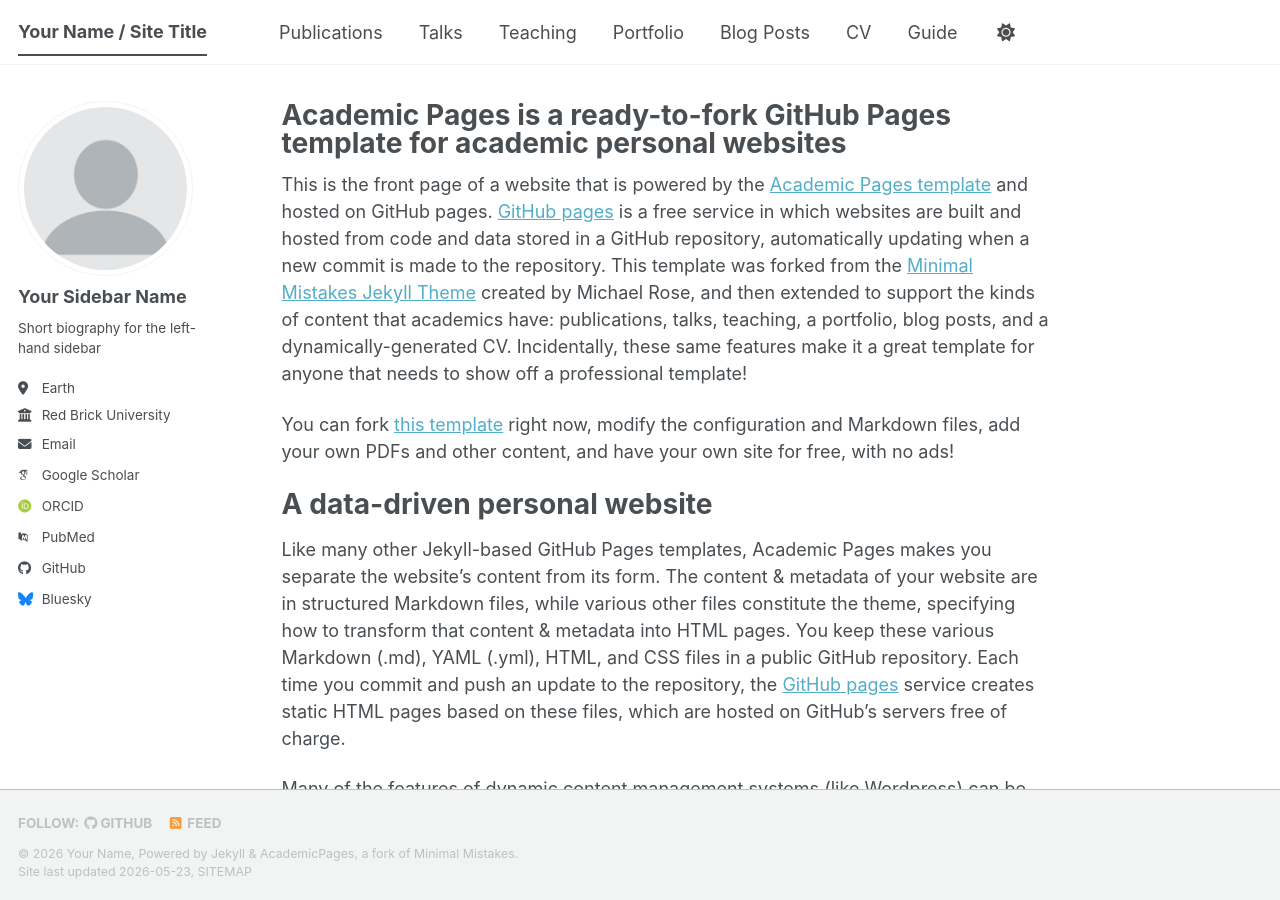
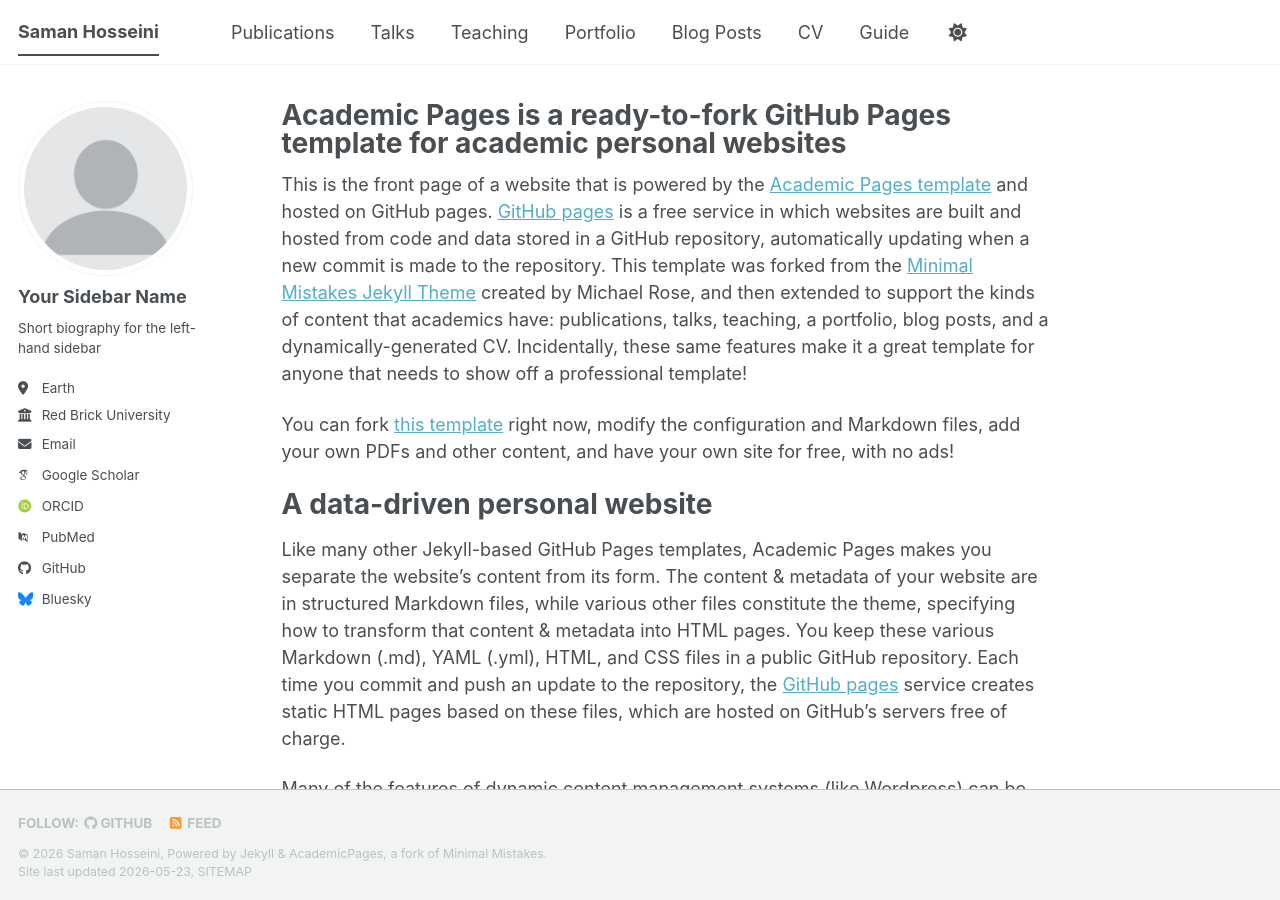
Before and after one commit to Saman-Hoss/Saman-Hoss.github.io, a Jekyll site: the page built from _pages/about.md, in a window 1280 px wide and 900 px high. Built offline with Jekyll 4.4.1, drawn with Linux system fonts in a browser that asks for light colours; some web fonts are replaced; a script bundle is joined from its source files by our own code; library files that are not in the unit come from our copies.

Commit message:
Update site title and author information

```diff
--- a/_config.yml
+++ b/_config.yml
@@ -9,14 +9,14 @@
 # Basic Site Settings
 locale                   : "en-US"
 site_theme               : "default" # The available themes options are "default", "air", "sunrise", "mint", "dirt" and "contrast"
-title                    : "Your Name / Site Title"
+title                    : "Saman Hosseini"
 title_separator          : "-"
-name                     : &name "Your Name"
-description              : &description "Your Name's academic portfolio"   # Update this with a general description of your site, this is the default if not overridden by a page
-url                      : https://academicpages.github.io # The base hostname & protocol for your site e.g. "https://[your GitHub username].github.io",
+name                     : &name "Saman Hosseini"
+description              : &description "Saman Hosseini's academic portfolio"   # Update this with a general description of your site, this is the default if not overridden by a page
+url                      : https://Saman-Hoss.github.io # The base hostname & protocol for your site e.g. "https://[your GitHub username].github.io",
                                                            # or if you already have some other page hosted on Github then use "https://[your GitHub username].github.io/[Your Repo Name]"
 baseurl                  : "" # the subpath of your site, e.g. "/blog"
-repository               : "academicpages/academicpages.github.io"
+repository               : "Saman-Hoss/Saman-Hoss.github.io"
 
 # Site Author - The following control what appear as part of the author content on the side bar.
 #               If a field is blank the icon and link will not appear, otherwise it will be shown.
```
